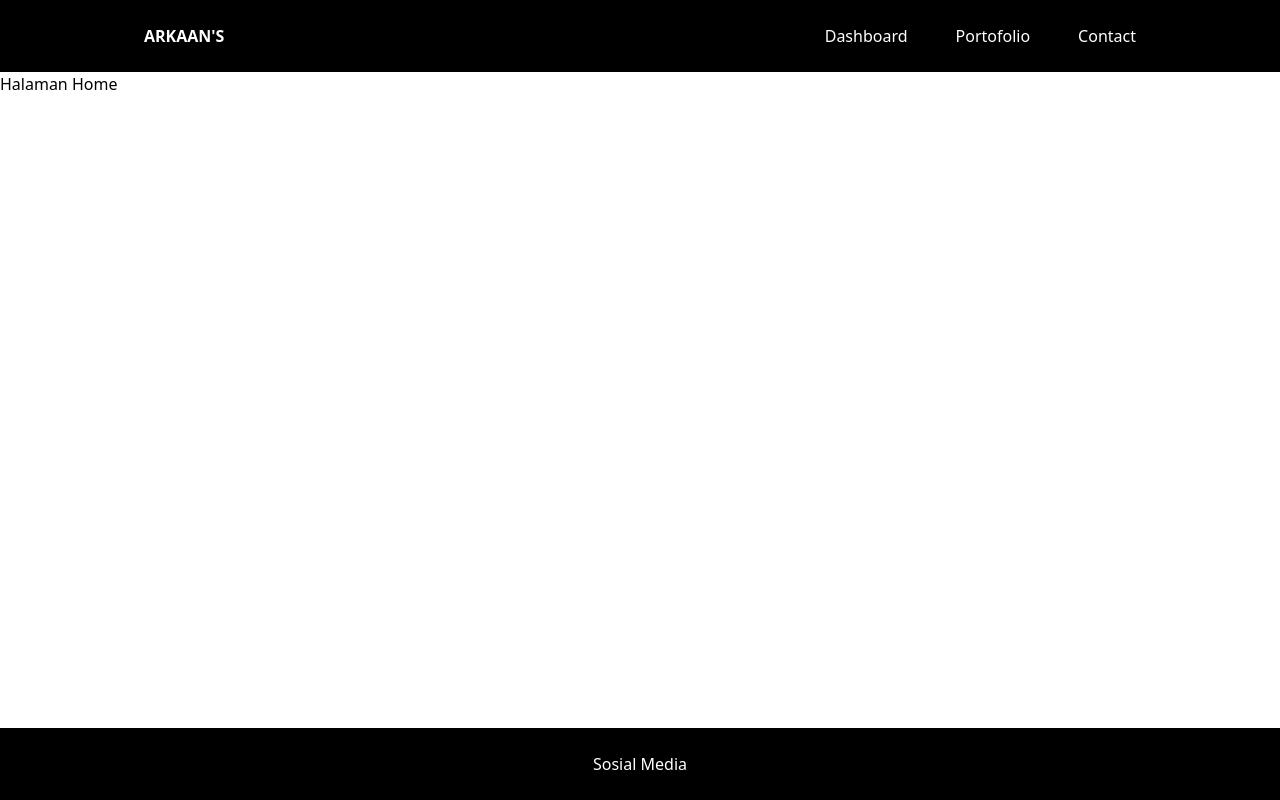
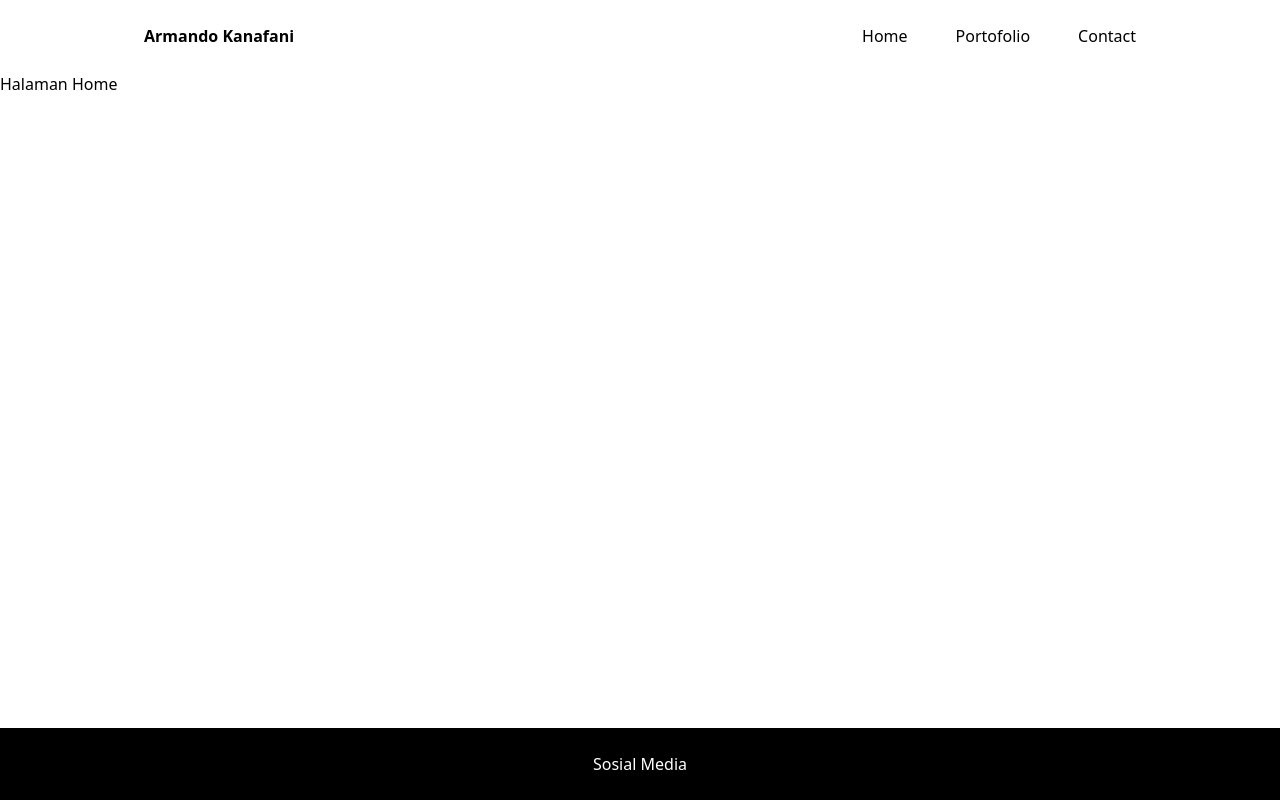
Before and after one commit to armandokanafani/my-portofolio, a React (Create React App) app: page / in a window 1280 px wide. Built offline with nearby package versions, Linux system fonts and the light colour scheme.

Commit message:
navbar update(2)

```diff
--- a/src/components/MobileNavbar.js
+++ b/src/components/MobileNavbar.js
@@ -5,7 +5,7 @@ const MobileNavbar = (props) => {
             <div className="opacity-75">
                 <ul className="flex flex-col justify-center bg-black text-white font-medium text-center w-full gap-x-12">
                     <li className="font-medium">
-                        <button id="dashboard" className="hover:bg-red-600 py-2 px-6 mt-2 rounded" onClick={() => props.onValueChange("home")}>Dashboard</button>
+                        <button id="home" className="hover:bg-red-600 py-2 px-6 mt-2 rounded" onClick={() => props.onValueChange("home")}>Home</button>
                     </li>
                     <li>
                         <button id="portofolio" className="hover:bg-red-600 py-2 px-6 mt-2 rounded" onClick={() => props.onValueChange("portofolio")}>Portofolio</button>
--- a/src/components/Navbar.js
+++ b/src/components/Navbar.js
@@ -8,30 +8,30 @@ const Navbar  = ({onValueChange}) => {
 
     return (
         <div className="flex flex-col">
-            <div className="flex justify-between items-center bg-black px-12 md:px-24 lg:px-36 w-full py-6">
+            <div className="flex justify-between items-center bg-transparent px-12 md:px-24 lg:px-36 w-full py-6">
                 <div className="flex justify-center">
                     <button  onClick={() => onValueChange("home")}>
-                        <h1 className='font-bold text-white'>ARKAAN'S</h1>
+                        <h1 className='font-bold text-base text-black'>Armando Kanafani</h1>
                     </button>
                 </div>
 
                 <div className="hidden lg:block">
-                    <ul className="flex justify-evenly text-white font-medium w-full gap-x-12">
+                    <ul className="flex justify-evenly text-black font-medium w-full gap-x-12">
                         <li className="font-medium">
-                            <button id="dashboard" className="hover:text-blue-800" onClick={() => onValueChange("home")}>Dashboard</button>
+                            <button id="home" className="hover:text-opacity-50" onClick={() => onValueChange("home")}>Home</button>
                         </li>
                         <li>
-                            <button id="portofolio" className="hover:text-blue-800" onClick={() => onValueChange("portofolio")}>Portofolio</button>
+                            <button id="portofolio" className="hover:text-opacity-50" onClick={() => onValueChange("portofolio")}>Portofolio</button>
                         </li>
                         <li>
-                            <button id="contact" className="hover:text-blue-800" onClick={() => onValueChange("contact")}>Contact</button>
+                            <button id="contact" className="hover:text-opacity-50" onClick={() => onValueChange("contact")}>Contact</button>
                         </li>
                     </ul>
                 </div>
 
                 {/* Hamburger menu */}
                 <div className="lg:hidden">
-                    <Hamburger  toggled={isOpen} toggle={setOpen} size={20} color="#FFFFFF"/>
+                    <Hamburger  toggled={isOpen} toggle={setOpen} size={20} color="#000000"/>
                 </div>
 
             </div>
--- /dev/null
+++ b/src/pages/Home.js
@@ -0,0 +1,19 @@
+
+const Home = () => {
+    return(
+        // Hero Section Start
+        <section className="flex flex-warpbg-blue-500 h-screen">
+            <div className="w-full">
+                <h1>Hi, Welcome to My World</h1>
+                <h3>I'm Armando Kanafani</h3>
+                <p>I am someone who is dedicated to being a frontend. I have high enthusiasm in learning new things in programming. I have a high level of curiosity about programming. I am always trying to learn something new and when I can understand it, I will study it until I can master it in depth.</p>
+            </div>
+            <div className="flex justify-center w-full">
+                <img className="" src="" />
+            </div>
+        </section>
+        // Hero Section End
+    )
+}
+
+export default Home
```
